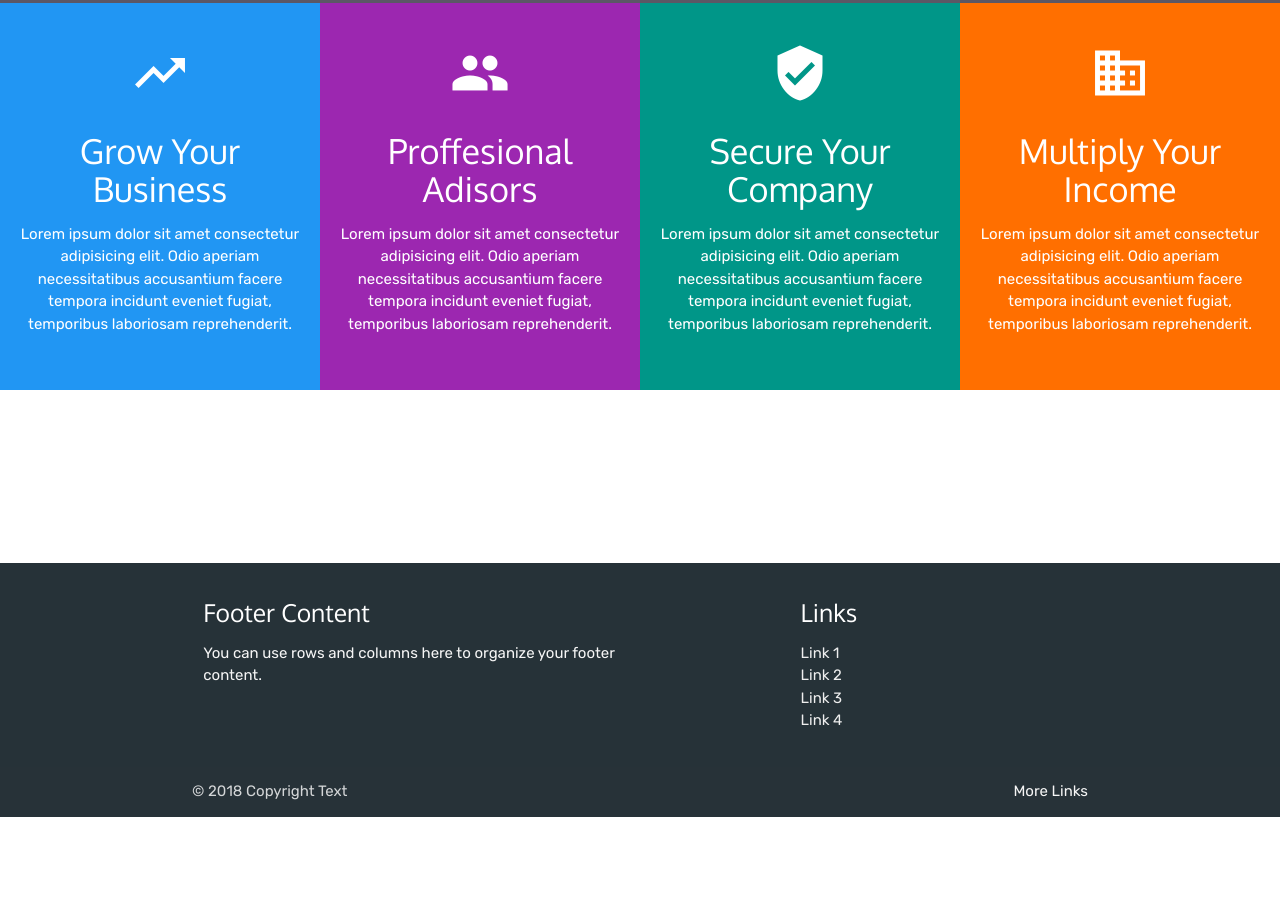
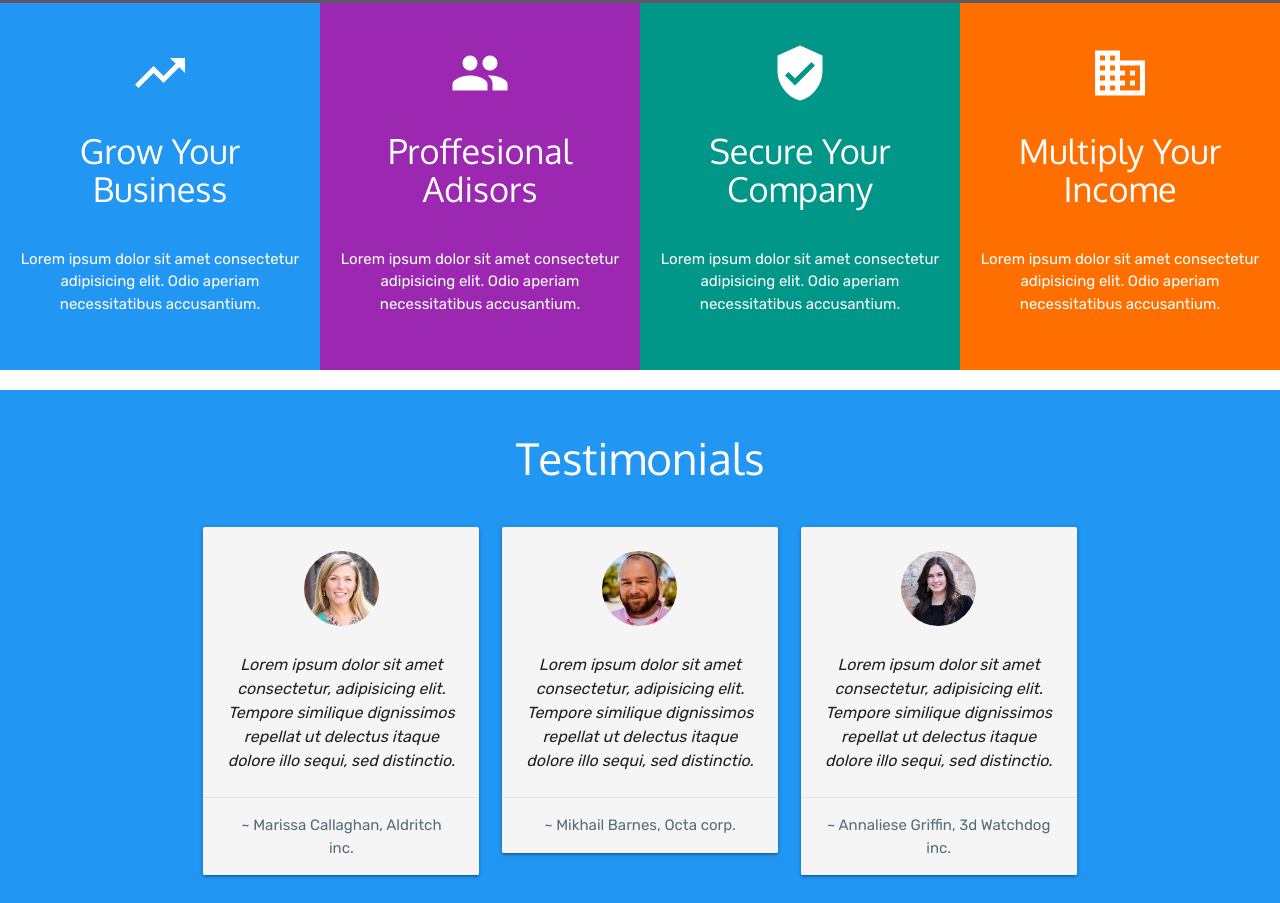
Before and after one commit to balazimichal/materializecss-gulp-incorporate, a website: page dev/index.html in a window 1280 px wide. Shown: the part 797-1700 px from the top of the page. Before the commit the page ends 1614 px from the top, so only its background shows below. Drawn offline with nearby package versions, Linux system fonts and the light colour scheme; files that its build step writes are made by us from their sources; grey boxes are pictures that could not be loaded.

Commit message:
feat - testimonials section
Added testimonials section with 3 testimonials (autgenerated names, companies and images).

```diff
--- a/dev/css/styles.scss
+++ b/dev/css/styles.scss
@@ -51,7 +51,7 @@ header {
     height: calc(100% - 64px);
 
     .container {
-      padding-top: 10%;
+      padding-top: 17%;
     }
   }
 
@@ -65,6 +65,23 @@ header {
 
 .box {
   padding: 40px 10px !important;
+
+  h4 {
+    margin-bottom: 40px;
+  }
+}
+
+#testimonials {
+  .card-content {
+    font-size: 16px;
+    img {
+      margin-bottom: 20px;
+      max-height: 75px;
+    }
+  }
+  .card-action {
+    color: #546e7a;
+  }
 }
 
 @media only screen and (max-width: 600px) {
--- a/dev/index.html
+++ b/dev/index.html
@@ -83,7 +83,7 @@
 
                         <a href="#about" class="waves-effect waves-dark btn btn-large blue">Learn more</a>
 
-                        <a href="#contact" class="btn-floating grey lighten-1"><i class="material-icons">keyboard_arrow_down</i></a>
+                        <a href="#about" class="btn-floating grey lighten-1"><i class="material-icons">keyboard_arrow_down</i></a>
 
                     </div>
                 </div>
@@ -100,26 +100,22 @@
             <div class="col s12 m6 l3 blue white-text box">
                 <i class="material-icons medium">trending_up</i>
                 <h4>Grow Your Business</h4>
-                <p>Lorem ipsum dolor sit amet consectetur adipisicing elit. Odio aperiam necessitatibus accusantium
-                    facere tempora incidunt eveniet fugiat, temporibus laboriosam reprehenderit.</p>
+                <p>Lorem ipsum dolor sit amet consectetur adipisicing elit. Odio aperiam necessitatibus accusantium.</p>
             </div>
             <div class="col s12 m6 l3 purple white-text box">
                 <i class="material-icons medium">group</i>
                 <h4>Proffesional Adisors</h4>
-                <p>Lorem ipsum dolor sit amet consectetur adipisicing elit. Odio aperiam necessitatibus accusantium
-                    facere tempora incidunt eveniet fugiat, temporibus laboriosam reprehenderit.</p>
+                <p>Lorem ipsum dolor sit amet consectetur adipisicing elit. Odio aperiam necessitatibus accusantium.</p>
             </div>
             <div class="col s12 m6 l3 teal white-text box">
                 <i class="material-icons medium">verified_user</i>
                 <h4>Secure Your Company</h4>
-                <p>Lorem ipsum dolor sit amet consectetur adipisicing elit. Odio aperiam necessitatibus accusantium
-                    facere tempora incidunt eveniet fugiat, temporibus laboriosam reprehenderit.</p>
+                <p>Lorem ipsum dolor sit amet consectetur adipisicing elit. Odio aperiam necessitatibus accusantium.</p>
             </div>
             <div class="col s12 m6 l3 amber darken-4 white-text box">
                 <i class="material-icons medium">business</i>
                 <h4>Multiply Your Income</h4>
-                <p>Lorem ipsum dolor sit amet consectetur adipisicing elit. Odio aperiam necessitatibus accusantium
-                    facere tempora incidunt eveniet fugiat, temporibus laboriosam reprehenderit.</p>
+                <p>Lorem ipsum dolor sit amet consectetur adipisicing elit. Odio aperiam necessitatibus accusantium.</p>
             </div>
         </div>
 
@@ -127,18 +123,65 @@
 
 
     <!-- SECTION: Testimonials -->
-    <section class="section" id="testimonials" class="scrollspy">
+    <section class="section scrollspy blue" id="testimonials">
         <div class="container">
+            <div class="row white-text center">
+                <div class="col s12">
+                    <h3>Testimonials</h3>
+                </div>
+            </div>
             <div class="row">
-                <div class="col s12">
-
+                <div class="col s12 m4">
+                    <div class="card grey lighten-4 center">
+                        <div class="card-content">
+                            <img src="images/user1.jpg" alt="" class="circle" />
+                            <p><em>
+                                    Lorem ipsum dolor sit amet consectetur, adipisicing elit. Tempore similique
+                                    dignissimos
+                                    repellat ut delectus itaque dolore illo sequi, sed distinctio.
+                                </em></p>
+                        </div>
+                        <div class="card-action">
+                            <span>~ Marissa Callaghan, Aldritch inc.</span>
+                        </div>
+                    </div>
+                </div>
+                <div class="col s12 m4">
+                    <div class="card grey lighten-4 center">
+                        <div class="card-content">
+                            <img src="images/user2.jpg" alt="" class="circle" />
+                            <p><em>
+                                    Lorem ipsum dolor sit amet consectetur, adipisicing elit. Tempore similique
+                                    dignissimos
+                                    repellat ut delectus itaque dolore illo sequi, sed distinctio.
+                                </em></p>
+                        </div>
+                        <div class="card-action">
+                            <span>~ Mikhail Barnes, Octa corp.</span>
+                        </div>
+                    </div>
+                </div>
+                <div class="col s12 m4">
+                    <div class="card grey lighten-4 center">
+                        <div class="card-content">
+                            <img src="images/user3.jpg" alt="" class="circle" />
+                            <p><em>
+                                    Lorem ipsum dolor sit amet consectetur, adipisicing elit. Tempore similique
+                                    dignissimos
+                                    repellat ut delectus itaque dolore illo sequi, sed distinctio.
+                                </em></p>
+                        </div>
+                        <div class="card-action">
+                            <span>~ Annaliese Griffin, 3d Watchdog inc.</span>
+                        </div>
+                    </div>
                 </div>
             </div>
         </div>
     </section>
 
     <!-- SECTION: Contact -->
-    <section class="section" id="contact" class="scrollspy">
+    <section class="section scrollspy" id="contact">
         <div class="container">
             <div class="row">
                 <div class="col s12">
@@ -150,7 +193,7 @@
 
 
     <!-- SECTION: Downloads -->
-    <section class="section" id="downloads" class="scrollspy">
+    <section class="section scrollspy" id="downloads">
         <div class="container">
             <div class="row">
                 <div class="col s12">
```
Also changed, not shown: dev/images/user1.jpg (added), dev/images/user2.jpg (added), dev/images/user3.jpg (added).
